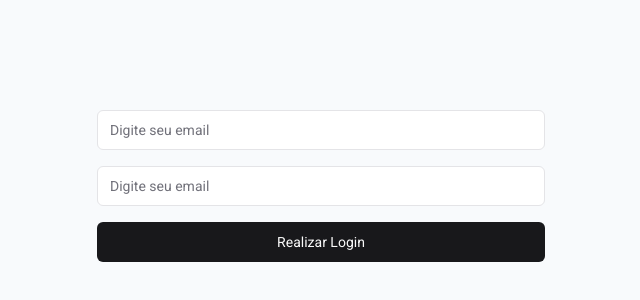
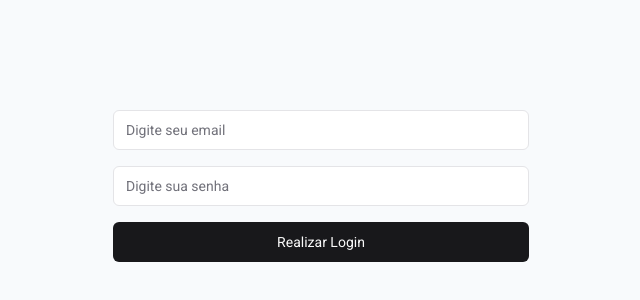
Before and after one commit to DamasoMagno/estoquer-front, a Next.js app: page /sign in a window 1280 px wide. Shown: the part 214-514 px from the top of the page, without its empty margins (319-959 px from the left). Built offline with nearby package versions, Linux system fonts and the light colour scheme.

Commit message:
feat: Sign page interface finished

```diff
--- a/src/app/sign/page.tsx
+++ b/src/app/sign/page.tsx
@@ -1,14 +1,29 @@
 "use client";
 import { useForm } from "react-hook-form";
+import { z } from "zod";
 import { useRouter } from "next/navigation";
+import { zodResolver } from "@hookform/resolvers/zod";
 
 import { Button } from "@/components/ui/button";
-import { Form } from "@/components/ui/form";
+import { Form, FormField, FormItem, FormControl } from "@/components/ui/form";
 import { Input } from "@/components/ui/input";
+
+const signSchema = z.object({
+  email: z.string().email(),
+  password: z.string().min(6),
+});
+
+type Sign = z.infer<typeof signSchema>;
 
 export default function Sign() {
   const router = useRouter();
-  const form = useForm();
+  const form = useForm<Sign>({
+    resolver: zodResolver(signSchema),
+    defaultValues: {
+      email: "",
+      password: "",
+    },
+  });
 
   function logoutUser(e: any) {
     e.preventDefault();
@@ -19,11 +34,33 @@ export default function Sign() {
     <div>
       <Form {...form}>
         <form
-          className="h-screen flex justify-center items-center flex-col gap-4 max-w-md mx-auto"
+          className="h-screen flex justify-center items-center px-4 flex-col gap-4 max-w-md mx-auto"
           onSubmit={logoutUser}
         >
-          <Input type="email" placeholder="Digite seu email" />
-          <Input placeholder="Digite seu email" />
+          <FormField
+            control={form.control}
+            name="email"
+            render={({ field }) => (
+              <FormItem className="w-full">
+                <FormControl>
+                  <Input {...field} placeholder="Digite seu email" />
+                </FormControl>
+              </FormItem>
+            )}
+          />
+
+          <FormField
+            control={form.control}
+            name="password"
+            render={({ field }) => (
+              <FormItem className="w-full">
+                <FormControl>
+                  <Input {...field} placeholder="Digite sua senha" />
+                </FormControl>
+              </FormItem>
+            )}
+          />
+
           <Button className="w-full">Realizar Login</Button>
         </form>
       </Form>
```
